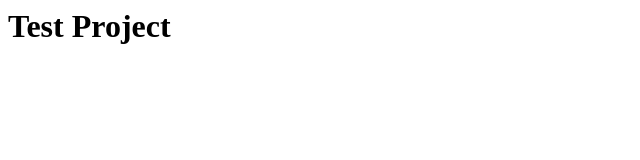
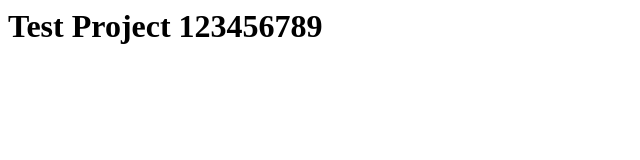
Before and after one commit to nitinnarale/demojenkins, a plain HTML site: page index.html in a window 1280 px wide. Shown: the whole page, without its empty margins (0-640 px from the left). Drawn offline with Linux system fonts and the light colour scheme.

Commit message:
Update index.html

```diff
--- a/index.html
+++ b/index.html
@@ -1,5 +1,5 @@
 <html>
 <body>
-  <h1>Test Project</h1>
+  <h1>Test Project 123456789</h1>
 </body>
 </html>
```
